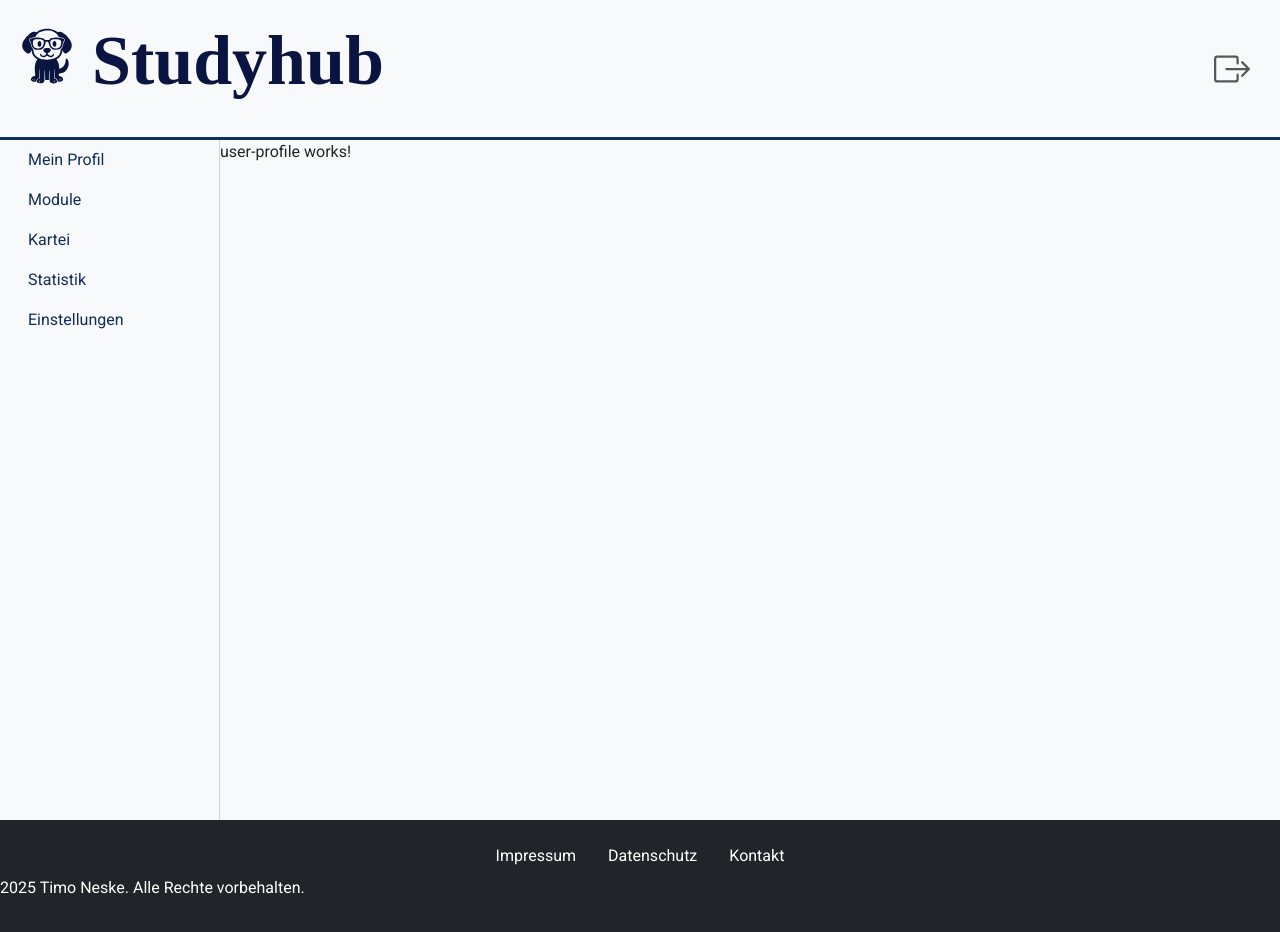
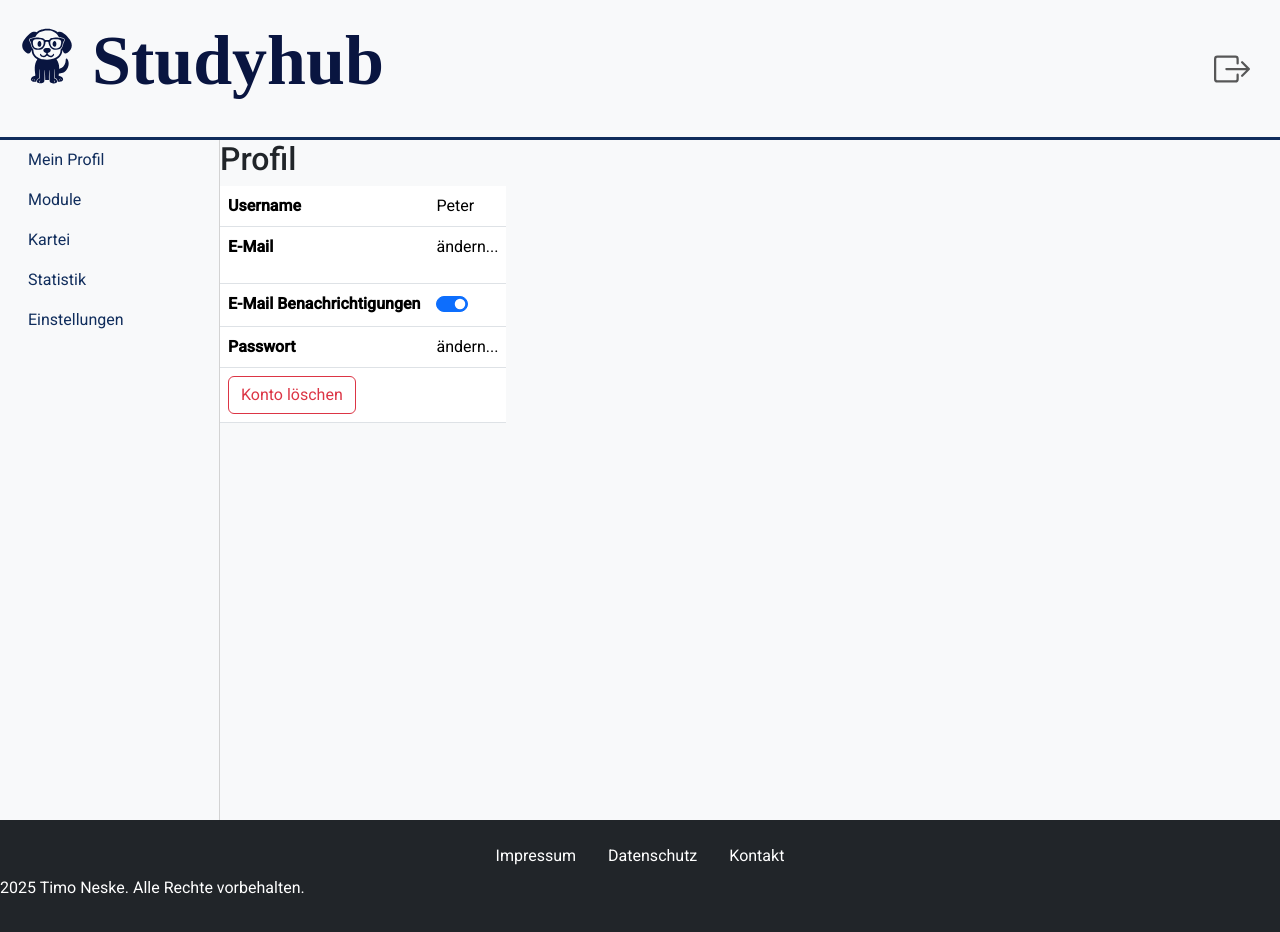
Before and after one commit to timo-nsk/studyhuppy, an Angular app in the folder frontend/: page /profil in a window 1280 px wide. Built offline with nearby package versions, Linux system fonts and the light colour scheme; no server answers; sample sign-in values are in the browser's storage; a web font is replaced by a local one.

Commit message:
created frontend user api service witch function to retrieve user data

```diff
--- a/frontend/src/app/user-profile/user-profile.component.html
+++ b/frontend/src/app/user-profile/user-profile.component.html
@@ -1 +1,48 @@
-<p>user-profile works!</p>
+<div id="account-container">
+  <h2>Profil</h2>
+  <div id="account-table-container">
+    <table class="table">
+      <tbody>
+      <tr>
+        <th>Username</th>
+        <td th:text="${user.getUsername()}">Peter</td>
+      </tr>
+      <tr>
+        <th>E-Mail</th>
+        <td>
+          <p th:text="${user.getMail()}">
+                <span>
+                    <a>ändern...</a>
+                </span>
+          </p>
+        </td>
+      </tr>
+      <tr>
+        <th>E-Mail Benachrichtigungen</th>
+        <td>
+          <div class="form-check form-switch">
+            <label for="flexSwitchCheckChecked"></label>
+            <input onchange="sendEditNotificationRequest()" class="form-check-input" type="checkbox" role="switch" id="flexSwitchCheckChecked" checked>
+          </div>
+        </td>
+      </tr>
+      <tr>
+        <th>Passwort</th>
+        <td>
+          <a th:href="@{/change-pass}">ändern...</a>
+        </td>
+      </tr>
+      <tr>
+        <td>
+          <a th:href="@{/delete-account}" class="btn btn-outline-danger">
+            Konto löschen
+          </a>
+        </td>
+        <td></td>
+      </tr>
+      </tbody>
+    </table>
+  </div>
+</div>
+<script src="/js/notification-toggler.js"></script>
+<script src="/js/get-notification-subscription.js"></script>
--- a/frontend/src/app/user-profile/user-profile.component.ts
+++ b/frontend/src/app/user-profile/user-profile.component.ts
@@ -1,11 +1,36 @@
-import { Component } from '@angular/core';
+import {Component, inject, OnInit} from '@angular/core';
+import {CommonModule} from '@angular/common';
+import {UserApiService} from './user.service';
+import {User} from './user';
 
 @Component({
   selector: 'app-user-profile',
-  imports: [],
+  imports: [CommonModule],
   templateUrl: './user-profile.component.html',
+  standalone: true,
   styleUrl: './user-profile.component.scss'
 })
-export class UserProfileComponent {
+export class UserProfileComponent implements OnInit{
 
+  userData : any;
+
+  userService  = inject(UserApiService)
+
+  ngOnInit(): void {
+    this.getUserData()
+  }
+
+  getUserData() {
+    this.userService.getUserData().subscribe({
+      next: (data) => {
+        this.userData = data;
+        console.log(this.userData);
+      },
+      error: (err) => {
+        console.error('Fehler beim Laden:', err);
+      }
+    });
+
+    console.log(this.userData)
+  }
 }
--- /dev/null
+++ b/frontend/src/app/user-profile/user.service.ts
@@ -0,0 +1,25 @@
+import {inject, Injectable} from '@angular/core';
+import {HttpClient, HttpHeaders} from '@angular/common/http';
+import {Observable, Subscription} from 'rxjs';
+import {User} from './user';
+
+@Injectable({
+  providedIn: "root"
+})
+export class UserApiService {
+  BASE_API_URL : string = "http://localhost:9084/api/v1"
+
+  http = inject(HttpClient)
+
+  getUserData(): Observable<User> {
+    const authToken: string | null = localStorage.getItem("auth_token");
+
+    const headers = new HttpHeaders({
+      'Authorization': `Bearer ${authToken}`,
+      'Content-Type': 'application/json'
+    });
+
+    return this.http.get<User>(this.BASE_API_URL + "/get-user-data", { headers });
+  }
+
+}
--- /dev/null
+++ b/frontend/src/app/user-profile/user.ts
@@ -0,0 +1,10 @@
+export interface User {
+  id : number;
+  userId : string;
+  mail : string;
+  username : string;
+  password : string;
+  notificationSubscription : boolean;
+  acceptedAgb : boolean;
+  semester : number;
+}
```
